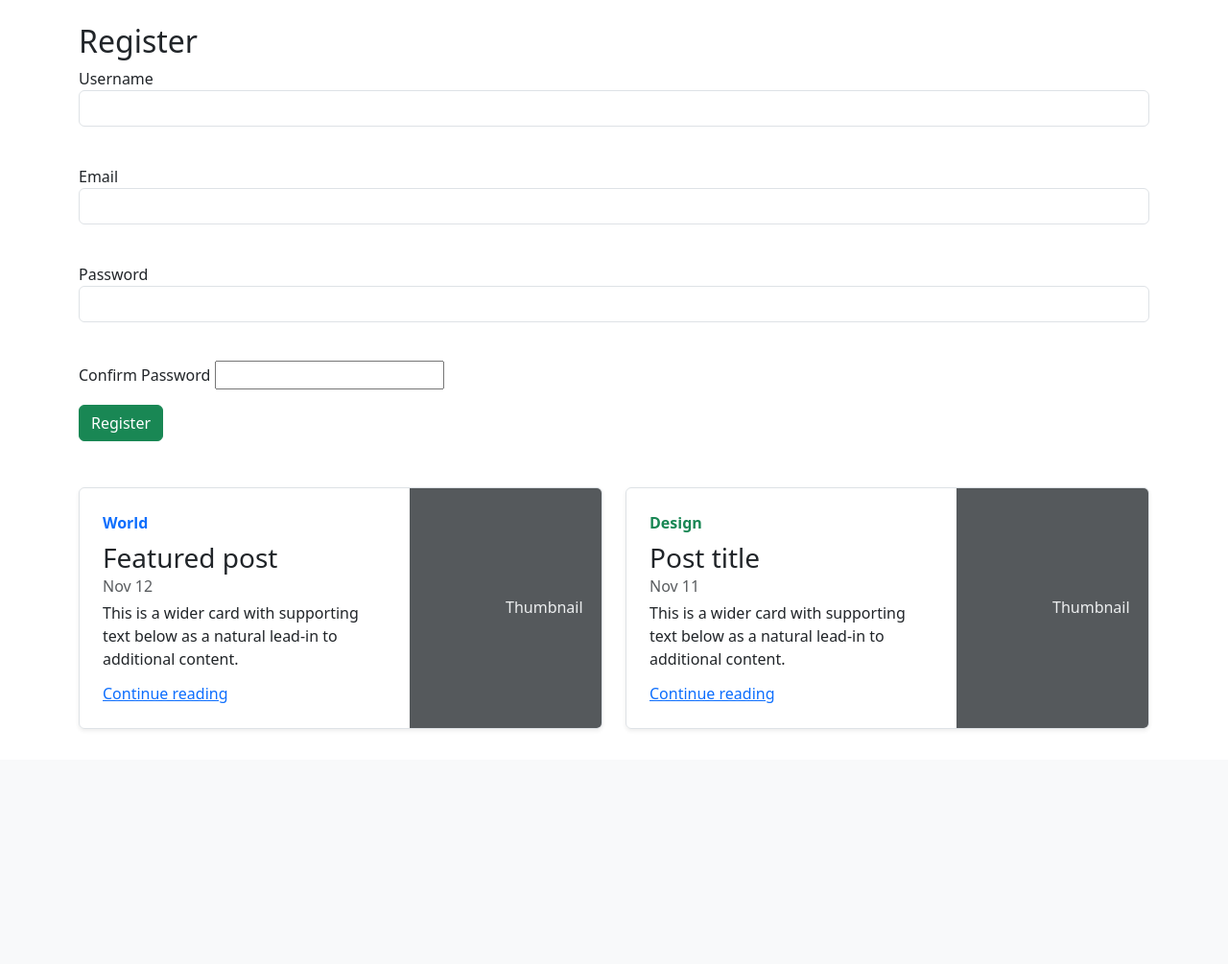
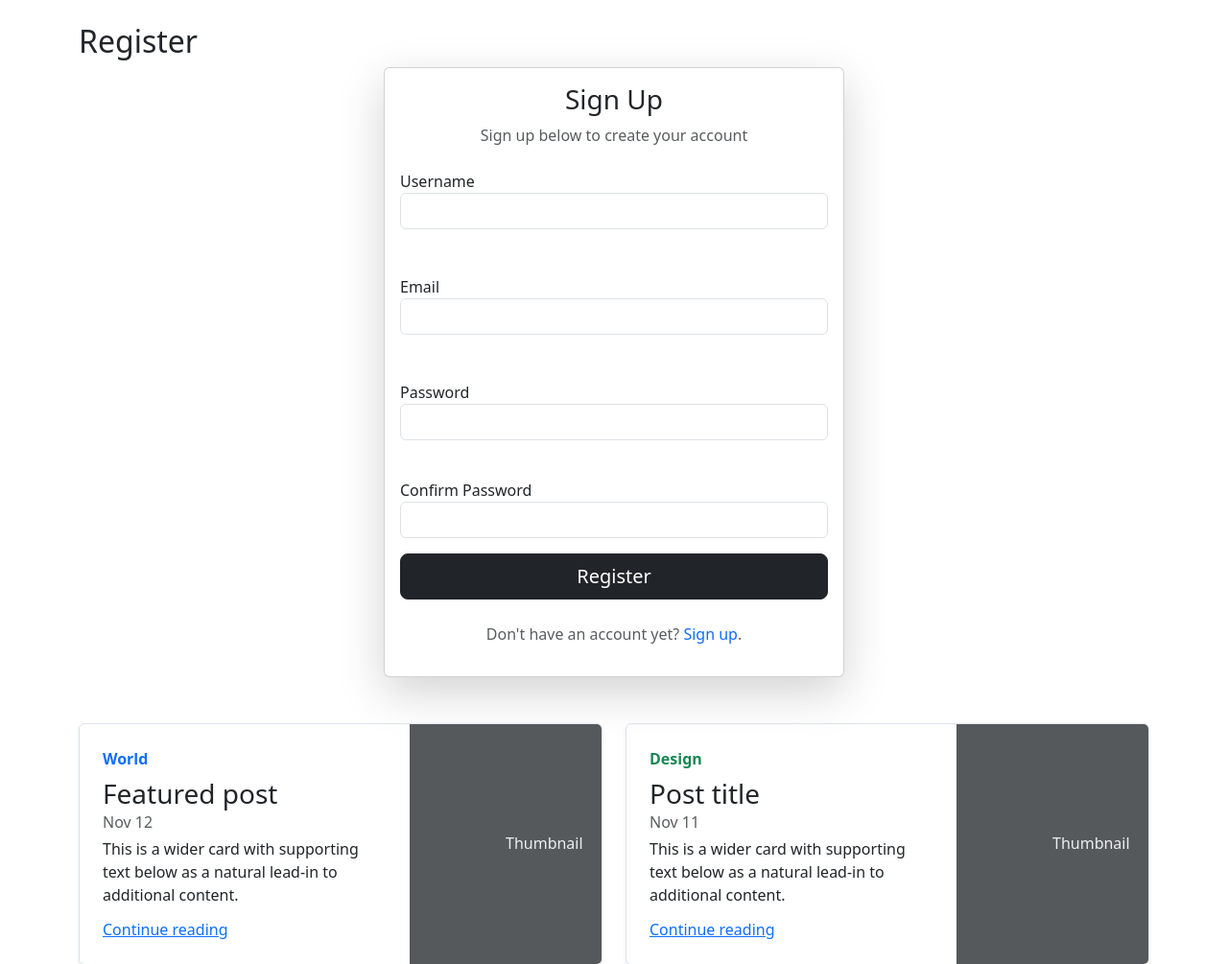
Before and after one commit to noizy4pps/flask_auth, a Flask app: page /auth/register in a window 1280 px wide. Shown: the part 56-1061 px from the top of the page at 96% size. Before the commit the page ends 816 px from the top, so only its background shows below. Run offline with Flask 3, Linux system fonts and the light colour scheme.

Commit message:
style update per form di registrazione

```diff
--- a/app/templates/register.html
+++ b/app/templates/register.html
@@ -2,29 +2,39 @@
 {% block title %}Register{% endblock %}
 {% block content %}
 <h2>Register</h2>
+<div class="card shadow-lg w-100 mx-auto" style="max-width: 480px;">
+        <div class="card-body">
+            <div class="text-center">
+                <h1 class="card-title h3">Sign Up</h1>
+                <p class="card-text text-muted">Sign up below to create your account</p>
+            </div>
+            <div class="mt-4">
                 <form method="POST">
                     {{ form.hidden_tag() }}
-    <div class="mb-3">
+                    <div class="mb-4">
                         {{ form.username.label }}
                         {{ form.username(class_="form-control") }}<br>
-        <!-- <input type="text" class="form-control" name="username" placeholder="Username" required> -->
                     </div>
-    <div class="mb-3">
+                    <div class="mb-4">
                         {{ form.email.label }}
                         {{ form.email(class_="form-control") }}<br>
-        <!-- <input type="text" class="form-control" name="username" placeholder="Username" required> -->
                     </div>
                     <div class="mb-3">
                         {{ form.password.label }}
                         {{ form.password(class_="form-control") }}<br>
-        <!-- <input type="password" class="form-control" name="password" placeholder="Password" required> -->
                     </div>
                     <div class="mb-3">
                         {{ form.confirm.label }}
-        {{ form.confirm() }}
-
+                        {{ form.confirm(class_="form-control") }}
                     </div>
-     {{ form.submit(class_="btn btn-success") }}
-    <!-- <button class="btn btn-success">Register</button> -->
+                    <div class="d-grid">
+                        {{ form.submit(class_="btn btn-dark btn-lg") }}
+                    </div>
+                    <p class="text-center text-muted mt-4">Don't have an account yet?
+                        <a href="{{ url_for('auth.register') }}" class="text-decoration-none">Sign up</a>.
+                    </p>
                 </form>
+            </div>
+        </div>
+    </div>
 {% endblock %}
```
Lines whose indentation alone changed are shown as unchanged.
